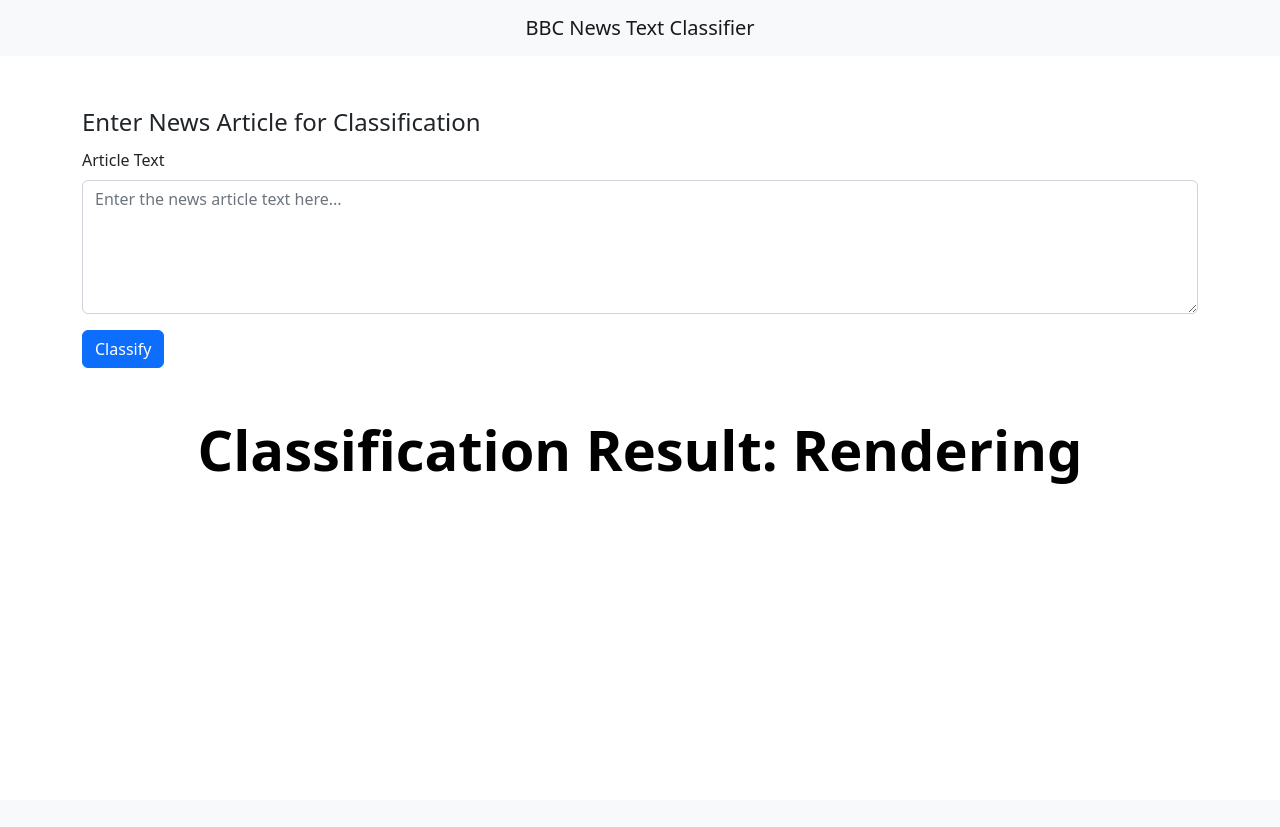
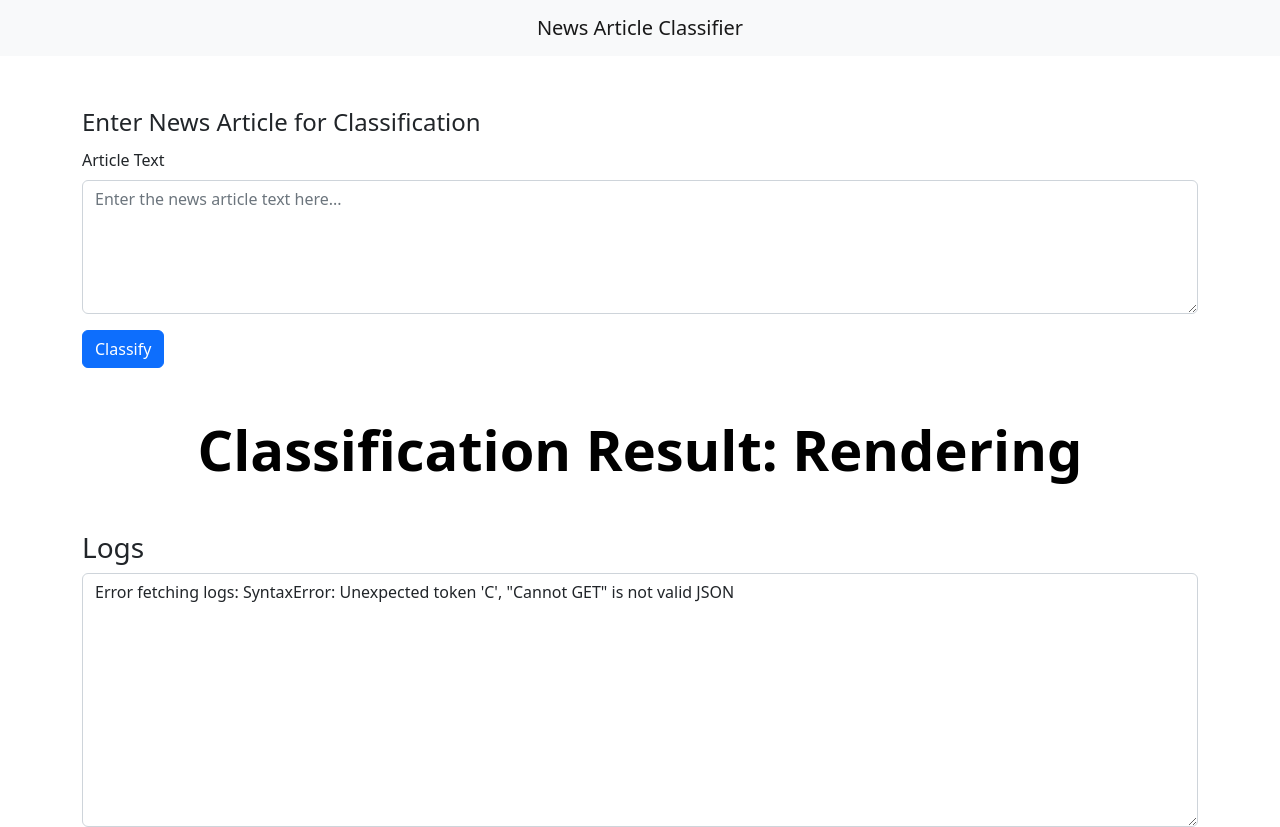
Before and after one commit to kam-999/News-Article-Sorting, a FastAPI app: page / in a window 1280 px wide. Before the commit the page ends 484 px from the top, so only its background shows below. Run offline with FastAPI, Linux system fonts and the light colour scheme; parts of the project's set-up code (start-up, migrations or seed data) failed here and were passed over; some libraries are stand-ins or nearby versions.

Commit message:
Update BBCNews.html

```diff
--- a/templates/BBCNews.html
+++ b/templates/BBCNews.html
@@ -3,14 +3,14 @@
   <head>
     <meta charset="utf-8">
     <meta name="viewport" content="width=device-width, initial-scale=1">
-    <title>BBC News Text Classifier</title>
+    <title>News Article Classifier</title>
     <link rel="stylesheet" href="{{ url_for('static', path='/css/style.css') }}">
     <link href="https://cdn.jsdelivr.net/npm/bootstrap@5.2.1/dist/css/bootstrap.min.css" rel="stylesheet" integrity="sha384-iYQeCzEYFbKjA/T2uDLTpkwGzCiq6soy8tYaI1GyVh/UjpbCx/TYkiZhlZB6+fzT" crossorigin="anonymous">
   </head>
   <body>
     <nav class="navbar navbar-light bg-light static-top">
       <div class="container-fluid">
-        <a class="navbar-brand" href="/">BBC News Text Classifier</a>
+        <a class="navbar-brand" href="/"> News Article Classifier</a>
       </div>
     </nav>
     <section>
@@ -28,17 +28,33 @@
         <div class="text-center text-black mt-5">
           <h2 class="display-4 fw-bolder">Classification Result: {{ context }}</h2>
         </div>
+        <div class="container mt-5">
+          <h3>Logs</h3>
+          <textarea class="form-control" id="logs" rows="10" readonly>{{ logs }}</textarea>
+        </div>
       </div>
     </section>
     <script src="https://code.jquery.com/jquery-3.2.1.js"></script>
     <script>
-      $(".input").focus(function () {
-        $(this).parent().addClass("focus");
-      }).blur(function () {
-        if ($(this).val() === '') {
-          $(this).parent().removeClass("focus");
+      async function fetchLogs() {
+        try {
+          const response = await fetch('/logs');
+          const data = await response.json();
+
+          if (data.status) {
+            document.getElementById('logs').value = data.logs;
+          } else {
+            document.getElementById('logs').value = "Error fetching logs: " + data.error;
+          }
+        } catch (err) {
+          document.getElementById('logs').value = "Error fetching logs: " + err;
         }
-      });
+      }
+
+      // Automatically fetch logs if logs are empty
+      if (!document.getElementById('logs').value) {
+        fetchLogs();
+      }
     </script>
   </body>
 </html>
```
